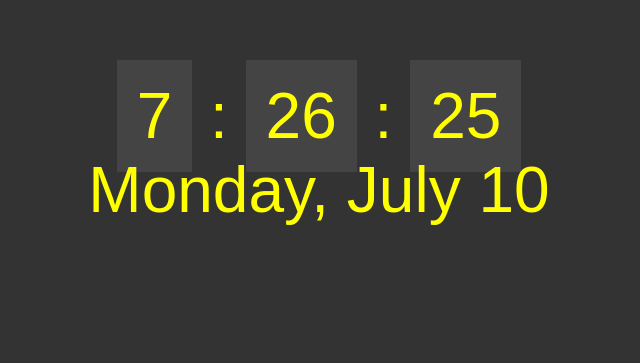
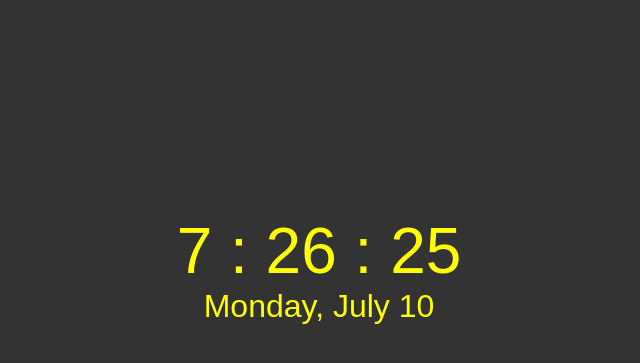
Before and after one commit to TonyBalde18/Digital-Clock, a plain HTML site: page index.html in a window 1280 px wide. Shown: the part 121-484 px from the top of the page, without its empty margins (321-961 px from the left). Drawn offline with Linux system fonts and the light colour scheme.

Commit message:
visual adjustments

```diff
--- a/index.html
+++ b/index.html
@@ -1,14 +1,17 @@
+<!DOCTYPE html>
 <html lang="en">
 <head>
   <meta charset="UTF-8">
   <meta name="viewport" content="width=device-width, initial-scale=1.0">
   <meta http-equiv="X-UA-Compatible" content="ie=edge">
-  <title>Dates</title>
+  <title>Digital Clock</title>
   <link rel="stylesheet" href="style.css">
 </head>
 <body>
-
-  <div class="clock"></div>
+  <div class="clock">
+    <div class="date"></div>
+    <div class="time"></div>
+  </div>
 
   <script src="sandbox.js"></script>
 </body>
--- a/style.css
+++ b/style.css
@@ -1,14 +1,23 @@
-body{
+body {
     background: #333;
+    display: flex;
+    justify-content: center;
+    align-items: center;
+    height: 100vh;
+    margin: 0;
   }
-  .clock{
+
+  .clock {
+    text-align: center;
+    color: yellow;
+    font-family: Arial;
+  }
+
+  .date {
+    font-size: 2em;
+    margin-bottom: 20px;
+  }
+
+  .time {
     font-size: 4em;
-    text-align: center;
-    margin: 200px auto;
-    color: yellow;
-    font-family: arial;
   }
-  .clock span{
-    padding: 20px;
-    background: #444;
-  }
```
